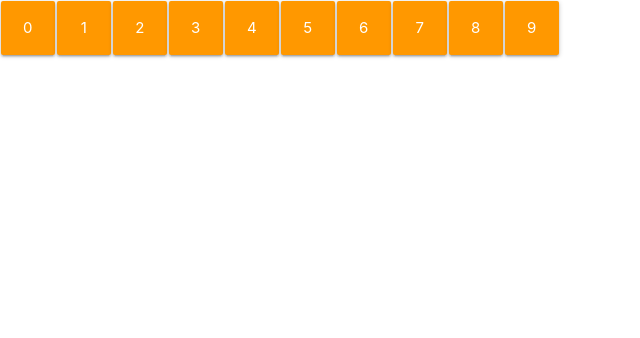
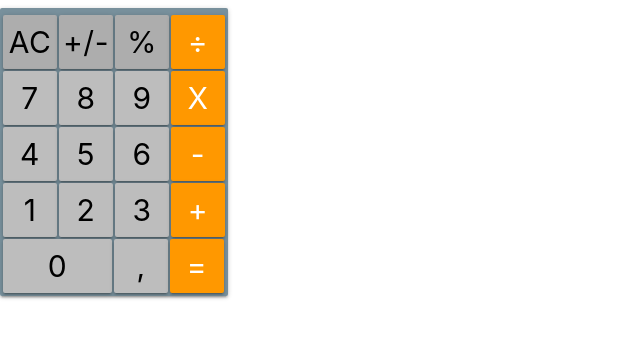
Before and after one commit to Zmeymc/reactive-calc, a React app: page / in a window 1280 px wide. Shown: the top 338 px of the page, without its empty margins (0-640 px from the left). Built offline with nearby package versions, Linux system fonts and the light colour scheme; the HTML template or start-up script is replaced by a standard one.

Commit message:
ended Button block visual added loader

```diff
--- a/package.json
+++ b/package.json
@@ -7,7 +7,7 @@
     "reload_modules": "rm -rf node_modules/* && npm install",
     "dev": "webpack --mode development",
     "build": "webpack --mode production",
-    "run": "webpack-dev-server --mode development --open",
+    "start": "webpack-dev-server --mode development --open",
     "test": "echo \"Error: no test specified\" && exit 1"
   },
   "repository": {
--- a/src/components/Button.jsx
+++ b/src/components/Button.jsx
@@ -7,6 +7,6 @@ export default class Button extends React.Component {
     }
 
     render() {
-        return <a className="btn-large waves-effect waves-light orange" onClick={(e)=>this.props.operation(e)}>{this.props.children}</a>
+        return <a className={"btn-large waves-effect waves-light " + this.props.style} onClick={(e)=>this.props.operation(e)}>{this.props.children}</a>
     }
 }
--- /dev/null
+++ b/src/components/ButtonBlock.jsx
@@ -0,0 +1,37 @@
+import React, {Fragment} from "react";
+import Button from "./Button.jsx";
+import {store} from "../index.jsx";
+
+
+export default class ButtonBlock extends React.Component {
+    constructor(props) {
+        super(props);
+    }
+
+    input(symbol){
+        console.log(symbol);
+        store.dispatch({
+            type: 'SET_LOADING',
+            value: symbol % 2
+        });
+    }
+
+    render() {
+        return <Fragment>
+
+        {this.props.buttons.map((row)=>
+            (<Fragment key={row.map(b => b.value).join('')}> {
+                    row.map(b => (
+                            <Button
+                                key={b.value}
+                                style={b.style}
+                                operation={() => this.input(b.value)}>
+                                {b.value}
+                            </Button>
+                        ))}
+                    <br/>
+                </Fragment>))
+                }
+         </Fragment>
+        }
+}
--- a/src/components/Calculator.jsx
+++ b/src/components/Calculator.jsx
@@ -1,24 +1,110 @@
 import React, {Fragment} from "react";
-import Button from "./Button.jsx";
+
+import ButtonBlock from "./ButtonBlock.jsx";
+import Display from "./Display.jsx";
+import Loader from "./Loader.jsx";
 
 export default class Calculator extends React.Component {
     constructor(props) {
         super(props);
+        this.buttons = [
+            [
+                {
+                    style:'c-operation',
+                    value:'AC'
+                },
+                {
+                    style:'c-operation',
+                    value:'+/-'
+                },
+                {
+                    style:'c-operation',
+                    value:'%'
+                },
+                {
+                    style:'b-operation',
+                    value:'÷'
+                }
+            ],
+            [
+                {
+                    style:'number',
+                    value:'7'
+                },
+                {
+                    style:'number',
+                    value:'8'
+                },
+                {
+                    style:'number',
+                    value:'9'
+                },
+                {
+                    style:'b-operation',
+                    value:'X'
+                }
+            ],
+            [
+                {
+                    style:'number',
+                    value:'4'
+                },
+                {
+                    style:'number',
+                    value:'5'
+                },
+                {
+                    style:'number',
+                    value:'6'
+                },
+                {
+                    style:'b-operation',
+                    value:'-'
+                }
+            ],
+            [
+                {
+                    style:'number',
+                    value:'1'
+                },
+                {
+                    style:'number',
+                    value:'2'
+                },
+                {
+                    style:'number',
+                    value:'3'
+                },
+                {
+                    style:'b-operation',
+                    value:'+'
+                }
+            ],
+            [
+                {
+                    style:'number double-width',
+                    value:'0'
+                },
+                {
+                    style:'number',
+                    value:','
+                },
+                {
+                    style:'b-operation',
+                    value:'='
+                }
+            ]
+        ];
     }
 
-    input(symbol){
-        console.log(symbol)
-    }
 
     render() {
-        return <Fragment>
-                {
-                    Array.apply(null, {length: 10})
-                        .map(Number.call, Number).map((Number) =>
-                            <Button operation={() => this.input(Number)}>
-                                {Number}
-                            </Button>
-                        )}
-        </Fragment>
+        return <div className='card'>
+            <Display/>
+            <Loader/>
+            <ButtonBlock
+                buttons={this.buttons}
+        />
+    </div>
     }
 }
--- /dev/null
+++ b/src/components/Display.jsx
@@ -0,0 +1,12 @@
+import React, {Fragment} from "react";
+
+
+export default class Display extends React.Component {
+    constructor(props) {
+        super(props);
+    }
+
+    render() {
+        return <Fragment/>
+    }
+}
--- /dev/null
+++ b/src/components/Loader.jsx
@@ -0,0 +1,30 @@
+import React from "react";
+import {store} from "../index.jsx";
+
+export default class Loader extends React.Component {
+    constructor(props) {
+        super(props);
+        this.state={
+            isLoading:false
+        }
+    }
+
+    componentDidMount(){
+        store.subscribe(() => {
+            const state = store.getState();
+            this.setState({isLoading:state.get('isLoading')});
+        });
+    }
+
+
+    render(){
+        const {isLoading} = this.state;
+        console.log(isLoading);
+        return <div className="progress">
+            <div className={isLoading?"indeterminate":"determinate"}
+                 style={{width: '0%'}}/>
+        </div>
+    }
+
+
+}
--- a/src/css/main.css
+++ b/src/css/main.css
@@ -2,4 +2,51 @@
     width: 54px;
     margin: 1px;
     padding: 0;
+    font-size: 30px;
 }
+.btn-large.double-width{
+    width: 109px;
+}
+.progress{
+    margin: 0;
+}
+
+.card{
+    width: -moz-fit-content;
+    width: fit-content;
+    padding: 2px;
+}
+
+.card,.progress {
+    background-color: #78909c;
+}
+
+.progress .indeterminate{
+    background-color: #ff9800;
+}
+
+.number{
+    background-color: #bdbdbd;
+    color: #000000;
+}
+
+.number:hover{
+    background-color: #adadad;
+}
+
+.b-operation{
+    background-color: #ff9800;
+}
+
+.b-operation:hover{
+    background-color: #ef8800;
+}
+
+.c-operation{
+    background-color: #adadad;
+    color: #000000;
+}
+
+.c-operation:hover{
+    background-color: #9d9d9d;
+}
--- a/src/reducer.js
+++ b/src/reducer.js
@@ -7,7 +7,10 @@ export default function reducer(state = Map(), action) {
             let messages = state.get(key);
 
             return state.set(key,(messages || []).concat(action.message));
+        case 'SET_LOADING':
+            return state.set('isLoading',action.value);
         default:
             return state
+
     }
 }
```
